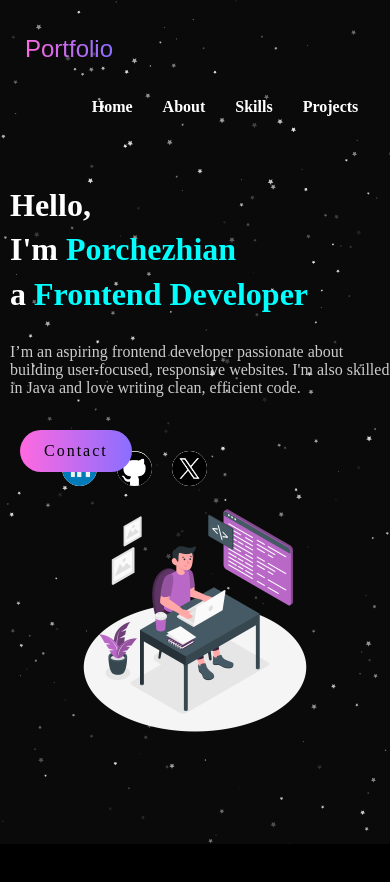
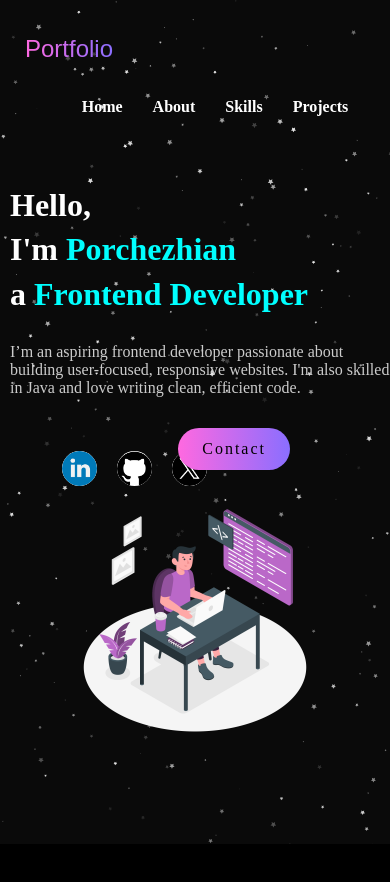
Before and after one commit to chezhianch/Animated-React-Portfolio, a React (Vite) app: page / in a window 390 px wide. Shown: the top 882 px of the page. Built offline with nearby package versions, Linux system fonts and the light colour scheme.

Commit message:
Update App.css

```diff
--- a/src/App.css
+++ b/src/App.css
@@ -424,7 +424,7 @@ gap: 30px;
   }
 .align{
   position: relative;
-  left: 20px;
+  left: 10px;
   top: 40px;
 }
 .portfolio-text{
@@ -485,10 +485,10 @@ gap: 30px;
 
   .cnt-btn {
     position: static;
-    margin-top: 25px;
+    margin-top: 20px;
     margin-right: 10px;
     position: absolute;
-    left:60px;
+    right:50px;
   }
 
   /* About Section */
```
